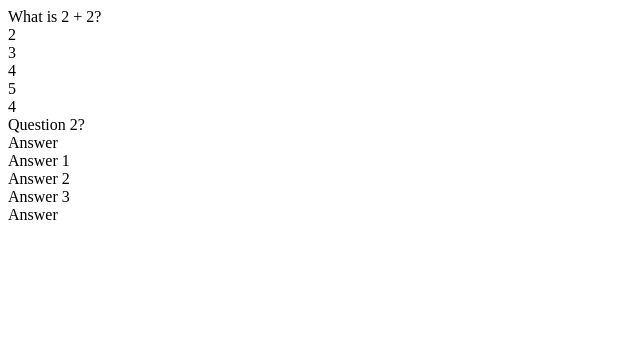
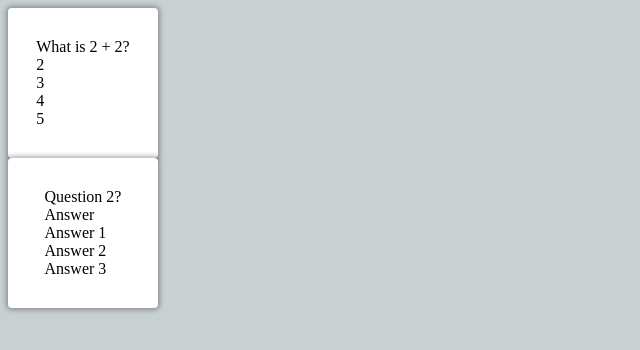
Before and after one commit to friendly-blackdog/flashcard-app, a React (Create React App) app: page / in a window 1280 px wide. Shown: the top 350 px of the page, without its empty margins (0-640 px from the left). Built offline with nearby package versions, Linux system fonts and the light colour scheme.

Commit message:
card animation

```diff
--- a/src/App.js
+++ b/src/App.js
@@ -1,5 +1,6 @@
 import React, {useState} from 'react';
 import FlashcardList from './FlashcardList';
+import './app.css'
 
 
 function App() {
--- /dev/null
+++ b/src/app.css
@@ -0,0 +1,33 @@
+body {
+    background-color: #C8D0D2;
+}
+
+.card {
+    display: flex;
+    justify-content: center;
+    align-items: center;
+    position: relative;
+    border-radius: .25rem;
+    box-shadow: 0 0 5px 2px rgba(0, 0, 0, .3);
+    background-color: white;
+    transform-style: preserve-3d;
+    height: 150px;
+    width: 150px;
+    transition: 150ms;
+    transform: perspective(1000px) rotateY(var(--rotate-y, 0));
+}
+
+.card.flip {
+    --rotate-y: 180deg;
+}
+
+.card .front,
+.card .back {
+    position: absolute;
+    padding: 1rem;
+    backface-visibility: hidden;
+}
+
+.card .back {
+    transform: rotateY(180deg);
+}
```
